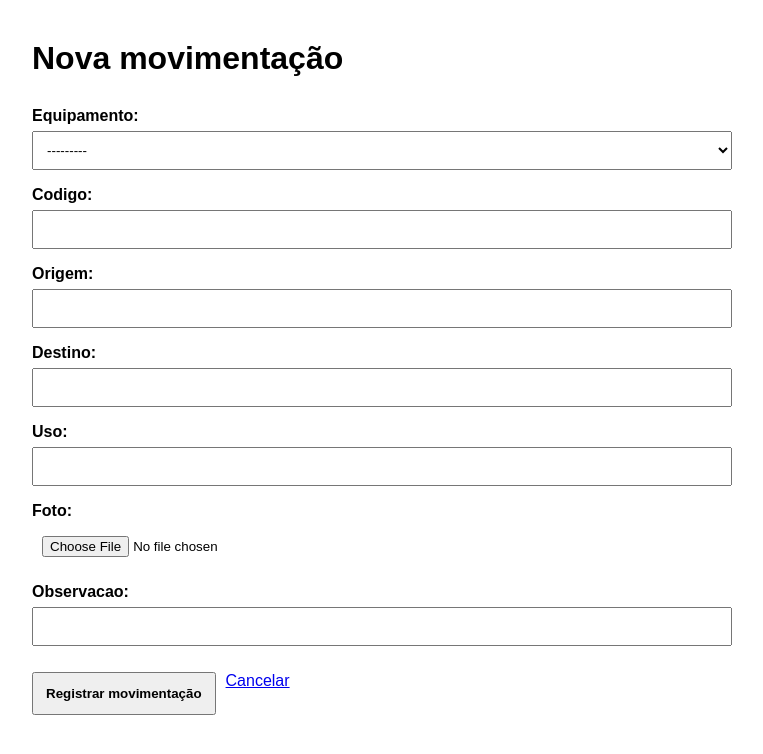
After one commit to caduaquinomorais/solucoes-inventario, a Django app: page /movimentacoes/nova/ in a window 1280 px wide. The commit adds this page. Shown: the top 754 px of the page, without its empty margins (258-1021 px from the left). Run offline with Django 5.2, Linux system fonts and the light colour scheme.

Commit message:
feat: criando formulario e view de movimentacao

```diff
--- /dev/null
+++ b/movimentacao/forms.py
@@ -0,0 +1,17 @@
+from django import forms
+
+from .models import Movimentacao
+
+class MovimentacaoForm(forms.ModelForm):
+
+    class Meta:
+        model = Movimentacao
+        fields = [
+            'equipamento',
+            'codigo',
+            'origem',
+            'destino',
+            'uso',
+            'foto',
+            'observacao',
+        ]
--- /dev/null
+++ b/movimentacao/templates/movimentacao/formulario.html
@@ -0,0 +1,97 @@
+<!DOCTYPE html>
+<html lang="pt-BR">
+<head>
+    <meta charset="UTF-8">
+    <meta name="viewport" content="width=device-width, initial-scale=1.0">
+    <title>Nova movimentação</title>
+
+    <style>
+        body {
+            font-family: Arial, sans-serif;
+            max-width: 700px;
+            margin: 40px auto;
+            padding: 0 20px;
+        }
+
+        h1 {
+            margin-bottom: 30px;
+        }
+
+        form {
+            display: flex;
+            flex-direction: column;
+            gap: 16px;
+        }
+
+        label {
+            font-weight: bold;
+        }
+
+        input,
+        select,
+        textarea {
+            width: 100%;
+            padding: 10px;
+            margin-top: 6px;
+            box-sizing: border-box;
+        }
+
+        textarea {
+            min-height: 100px;
+            resize: vertical;
+        }
+
+        button {
+            padding: 12px;
+            cursor: pointer;
+            font-weight: bold;
+        }
+
+        .acoes {
+            display: flex;
+            gap: 10px;
+            margin-top: 10px;
+        }
+
+        .erro {
+            color: #b00020;
+            font-size: 14px;
+        }
+    </style>
+</head>
+
+<body>
+
+    <h1>Nova movimentação</h1>
+
+    <form method="post" enctype="multipart/form-data">
+
+        {% csrf_token %}
+
+        {{ form.non_field_errors }}
+
+        {% for field in form %}
+            <div>
+                {{ field.label_tag }}
+                {{ field }}
+
+                {% if field.errors %}
+                    <div class="erro">
+                        {{ field.errors }}
+                    </div>
+                {% endif %}
+            </div>
+        {% endfor %}
+
+        <div class="acoes">
+            <button type="submit">Registrar movimentação</button>
+
+            <a href="{% url 'lista_movimentacoes' %}">
+                Cancelar
+            </a>
+        </div>
+
+    </form>
+
+</body>
+</html>
--- a/movimentacao/templates/movimentacao/lista.html
+++ b/movimentacao/templates/movimentacao/lista.html
@@ -8,6 +8,10 @@
 <body>
 
     <h1>Movimentações</h1>
+
+    <a href="{% url 'criar_movimentacao' %}">
+        Nova movimentação
+    </a>
 
     {% if movimentacoes %}
 
--- a/movimentacao/urls.py
+++ b/movimentacao/urls.py
@@ -3,5 +3,6 @@ from movimentacao import views
 
 urlpatterns = [
     path('', views.lista_movimentacoes, name='lista_movimentacoes'),
+    path('nova/', views.criar_movimentacao, name= 'criar_movimentacao'),
     path('<int:id>', views.detalhe_movimentacao, name='detalhe_movimentacao'),
 ]
--- a/movimentacao/views.py
+++ b/movimentacao/views.py
@@ -1,6 +1,6 @@
-from django.shortcuts import get_object_or_404,render
+from django.shortcuts import get_object_or_404,redirect,render
 from .models import Movimentacao
-
+from .forms import MovimentacaoForm
 
 def lista_movimentacoes(request):
     movimentacoes = Movimentacao.objects.all().order_by('-data_criacao')
@@ -19,3 +19,26 @@ def detalhe_movimentacao(request, id):
         'movimentacao/detalhe.html',
         {'movimentacao':movimentacao}
     )
+
+def criar_movimentacao(request):
+    if request.method == 'POST':
+        form = MovimentacaoForm(request.POST, request.FILES)
+
+        if form.is_valid():
+            movimentacao = form.save(commit=False)
+            movimentacao.usuario = request.user
+            movimentacao.save()
+
+            return redirect(
+                'detalhe_movimentacao',
+                id=movimentacao.id
+            )
+
+    else:
+        form = MovimentacaoForm()
+
+    return render(
+        request,
+        'movimentacao/formulario.html',
+        {'form': form}
+    )
```
